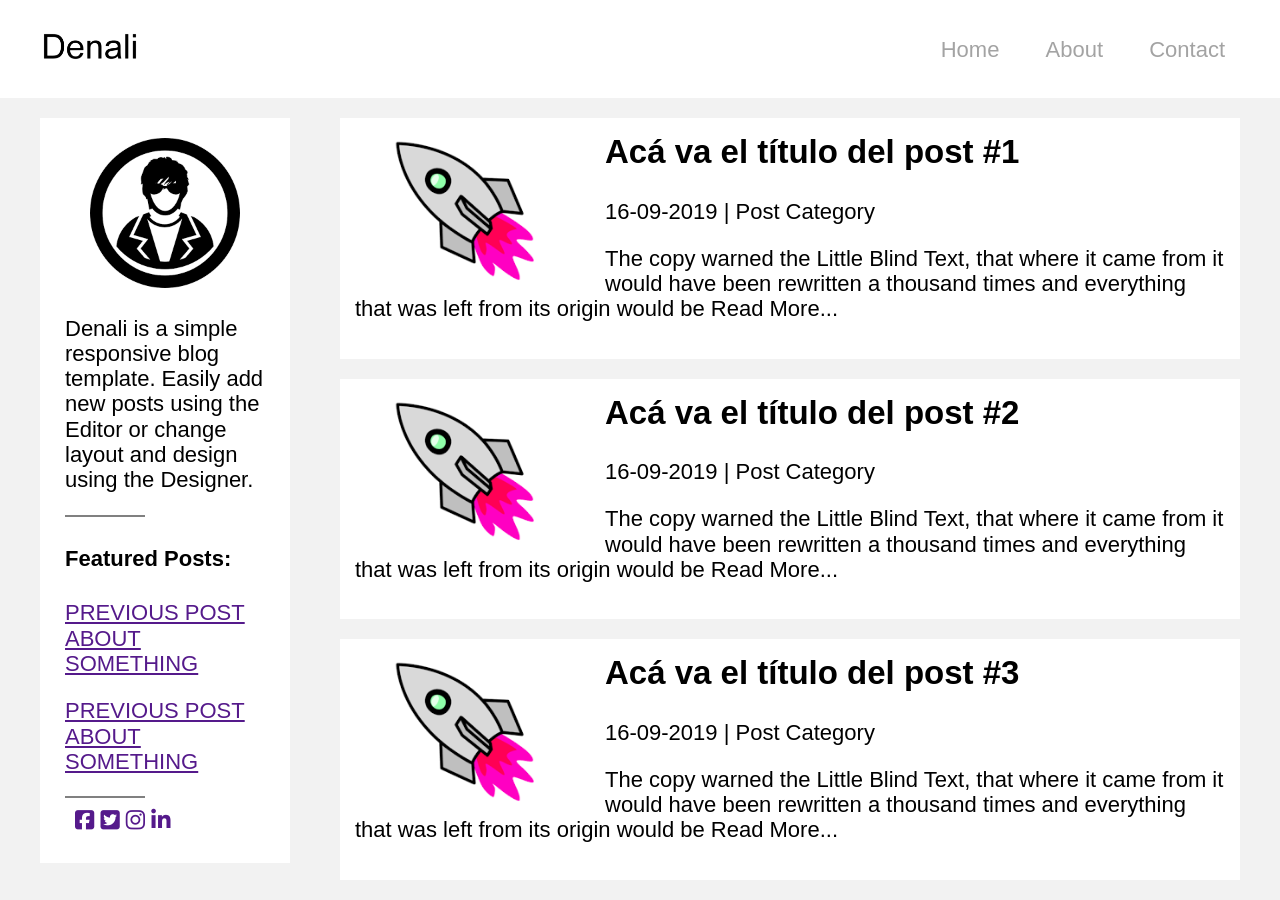
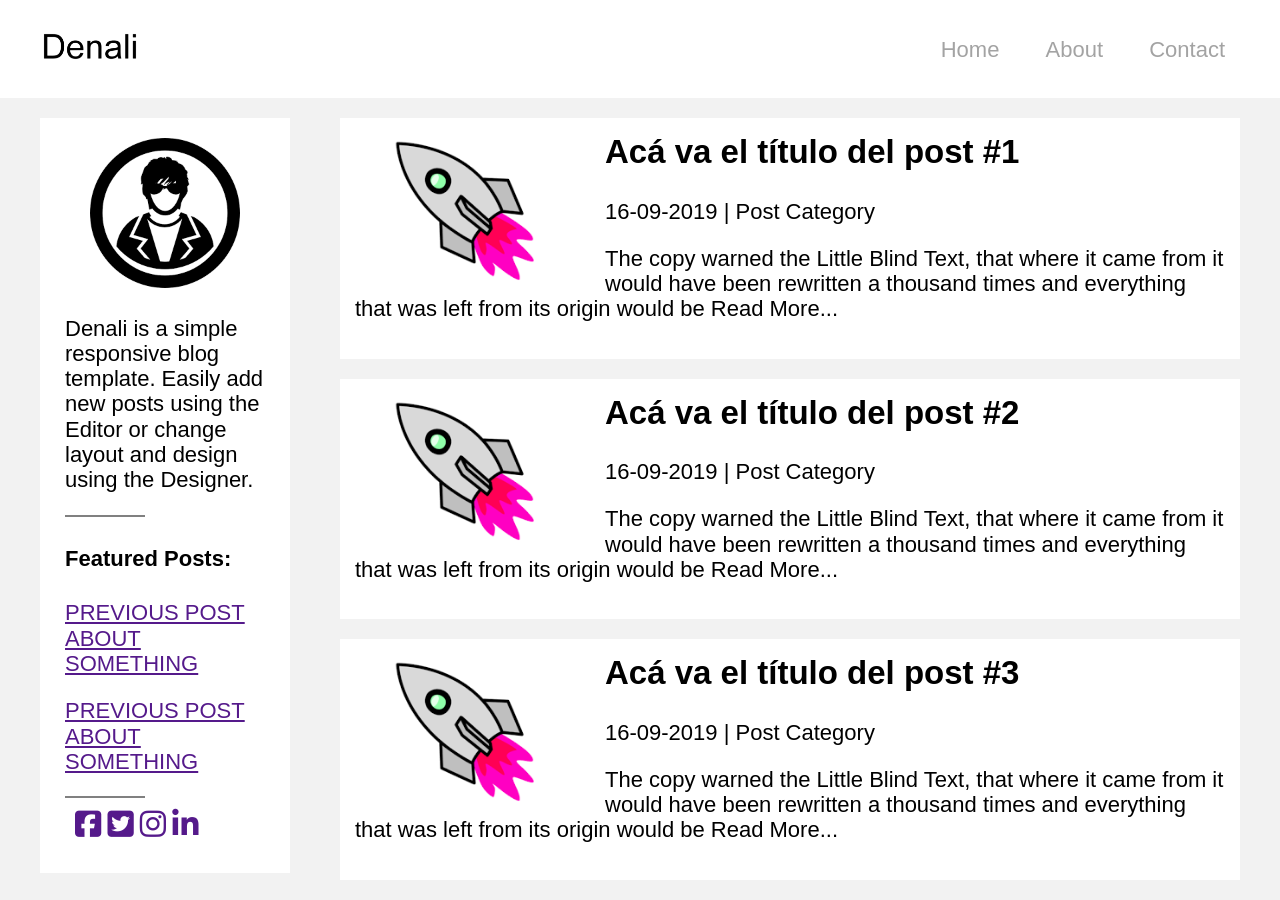
Before and after one commit to sweetjes/666task666, a website: page blog/src/index.html in a window 1280 px wide. Drawn offline with Linux system fonts and the light colour scheme.

Commit message:
fixed issue

```diff
--- a/blog/src/css/style.css
+++ b/blog/src/css/style.css
@@ -54,7 +54,7 @@
   margin: 10px;
 }
 
-.socials_social {
+.socials_link {
   text-decoration: none;
   font-size: 30px;
   text-align: center;
```
